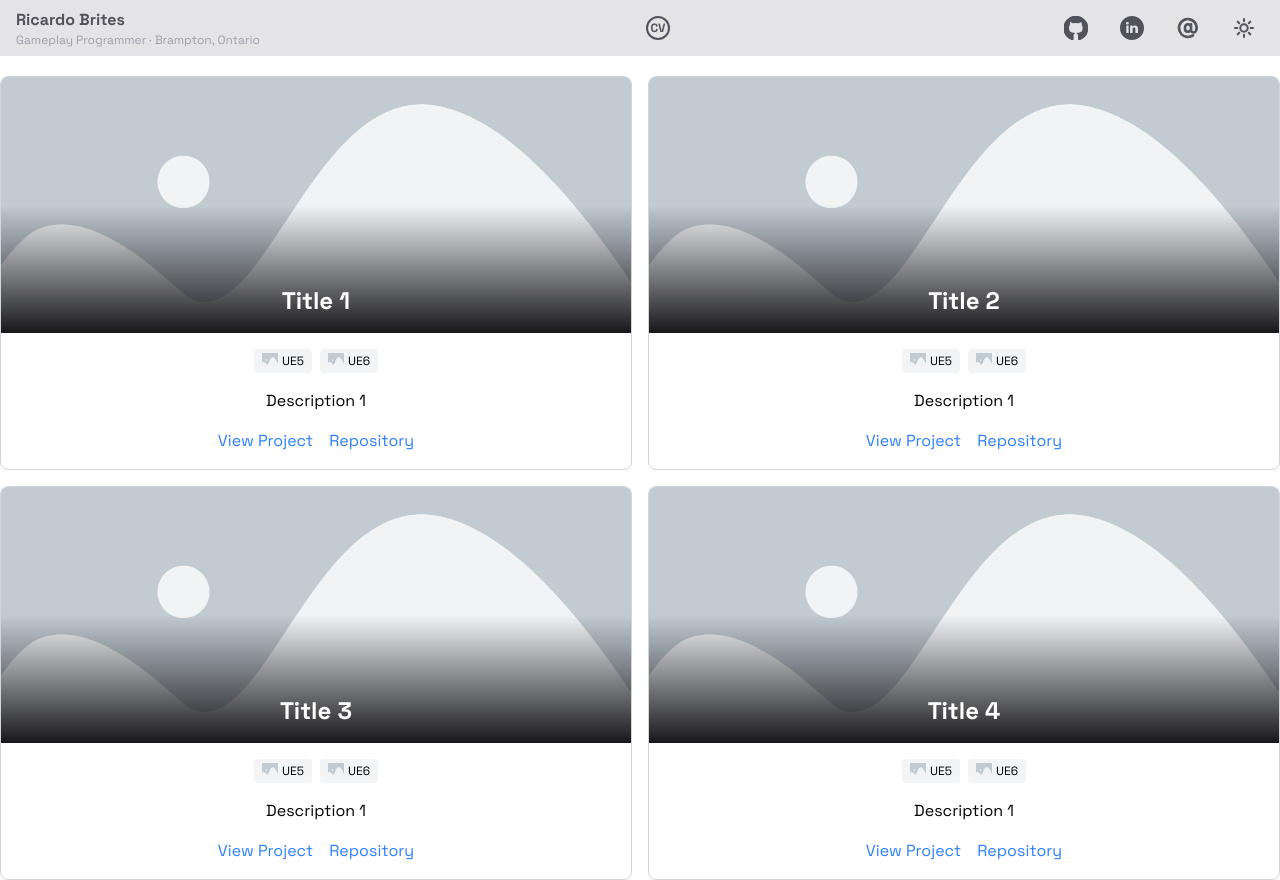
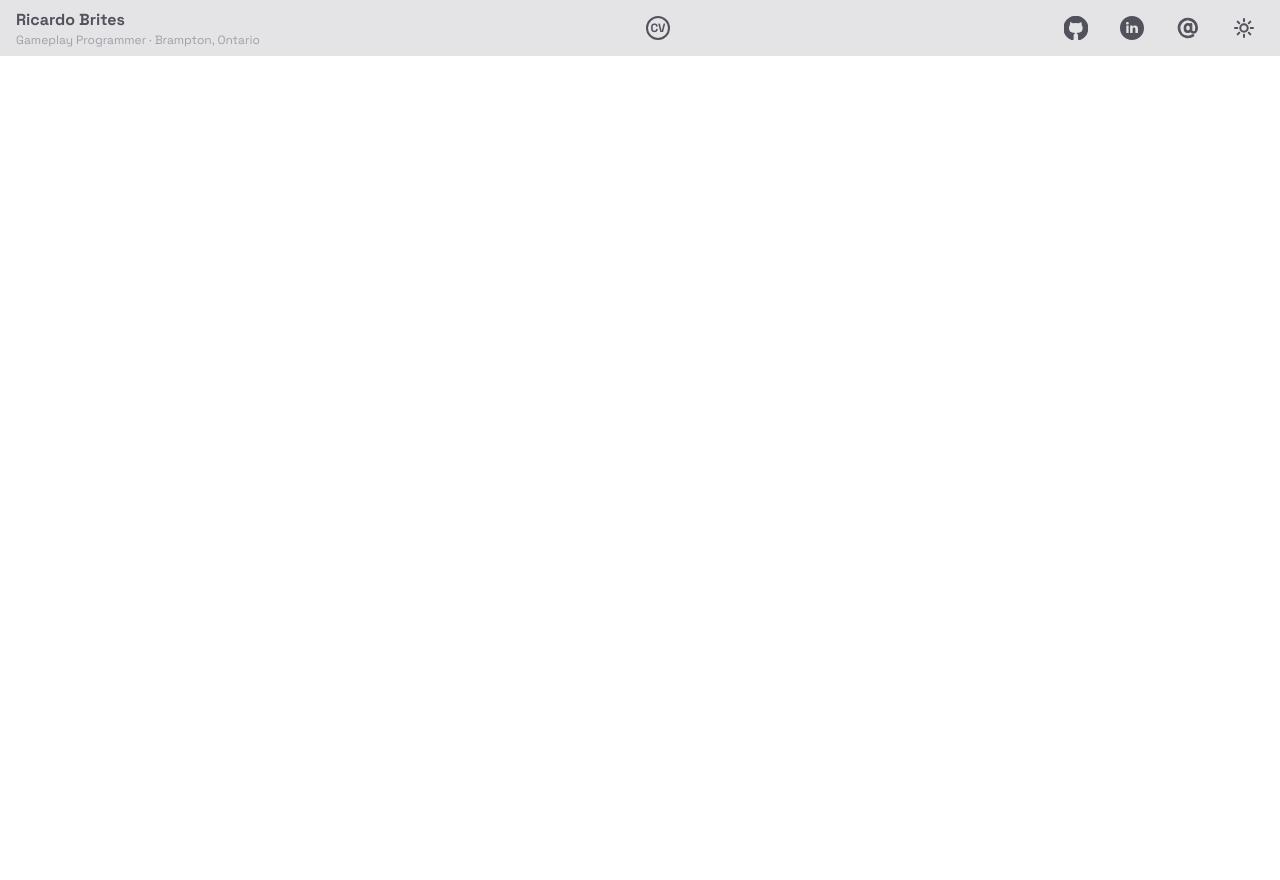
Before and after one commit to Ricard0Brites/Portfolio, a React app: page / in a window 1280 px wide. After the commit the page ends 800 px from the top, so only its background shows below. Built offline with nearby package versions, Linux system fonts and the light colour scheme; the HTML template or start-up script is replaced by a standard one.

Commit message:
Removed Content (To keep master branch clean)

```diff
--- a/src/App.tsx
+++ b/src/App.tsx
@@ -91,23 +91,21 @@ export default class App extends Component
     // Make item List
     const Items : ProjectEntry[] =
     [
-      makeProjectEntry('Title 1', 'Description 1', 'link', 'repo link', placeholderImage, [
-        makeSkillEntry('UE5', placeholderImage),
-        makeSkillEntry('UE6', placeholderImage),
-      ]),
-      makeProjectEntry('Title 2', 'Description 1', 'link', 'repo link', placeholderImage, [
-        makeSkillEntry('UE5', placeholderImage),
-        makeSkillEntry('UE6', placeholderImage),
-      ]),
-      makeProjectEntry('Title 3', 'Description 1', 'link', 'repo link', placeholderImage, [
-        makeSkillEntry('UE5', placeholderImage),
-        makeSkillEntry('UE6', placeholderImage),
-      ]),
-      makeProjectEntry('Title 4', 'Description 1', 'link', 'repo link', placeholderImage, [
-        makeSkillEntry('UE5', placeholderImage),
-        makeSkillEntry('UE6', placeholderImage),
-      ]),
+
     ];
+
+    /*
+
+    const Items : ProjectEntry[] =
+    [
+      makeProjectEntry('Title 1', 'Description 1', 'link', 'repo link', placeholderImage,
+        [
+          makeSkillEntry('UE5', placeholderImage),
+          makeSkillEntry('UE6', placeholderImage),
+        ]),
+    ];
+
+    */
 
     const FrontendObjects = Items.map((item) =>
     (
```
